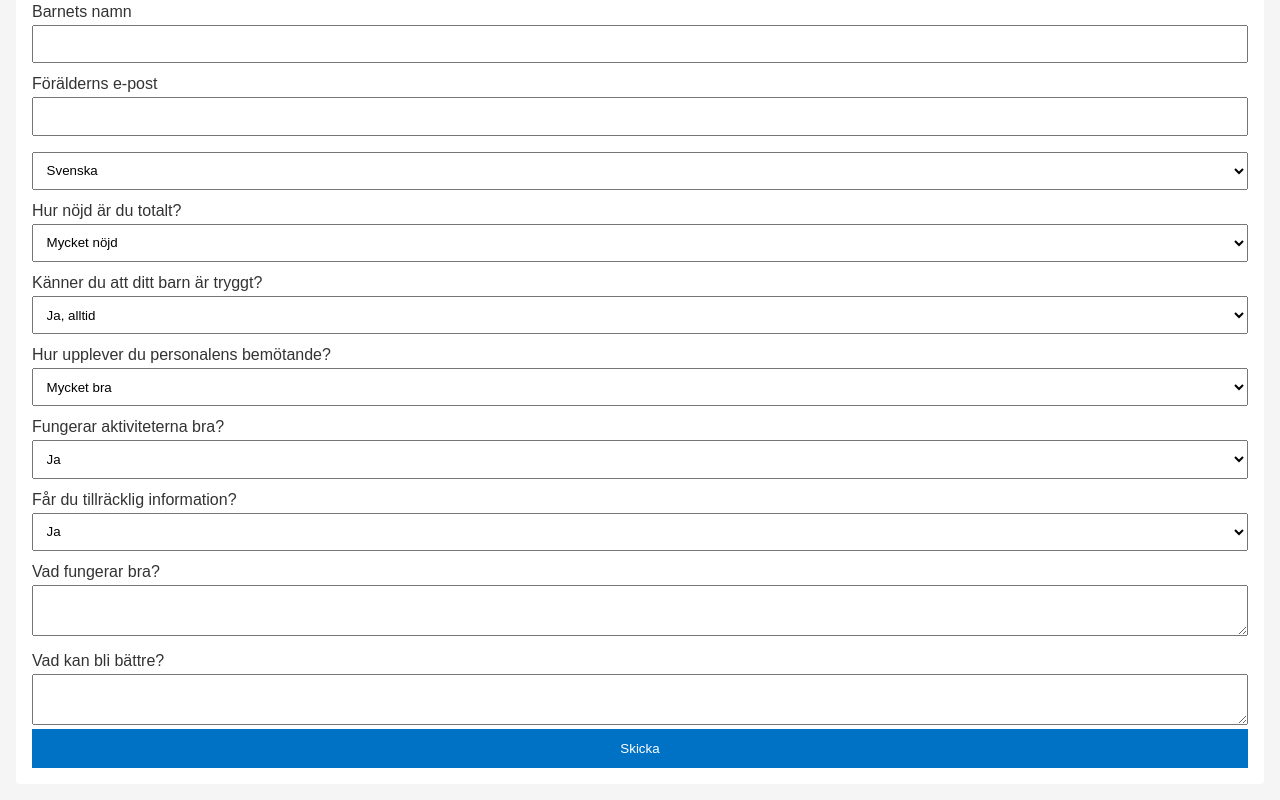
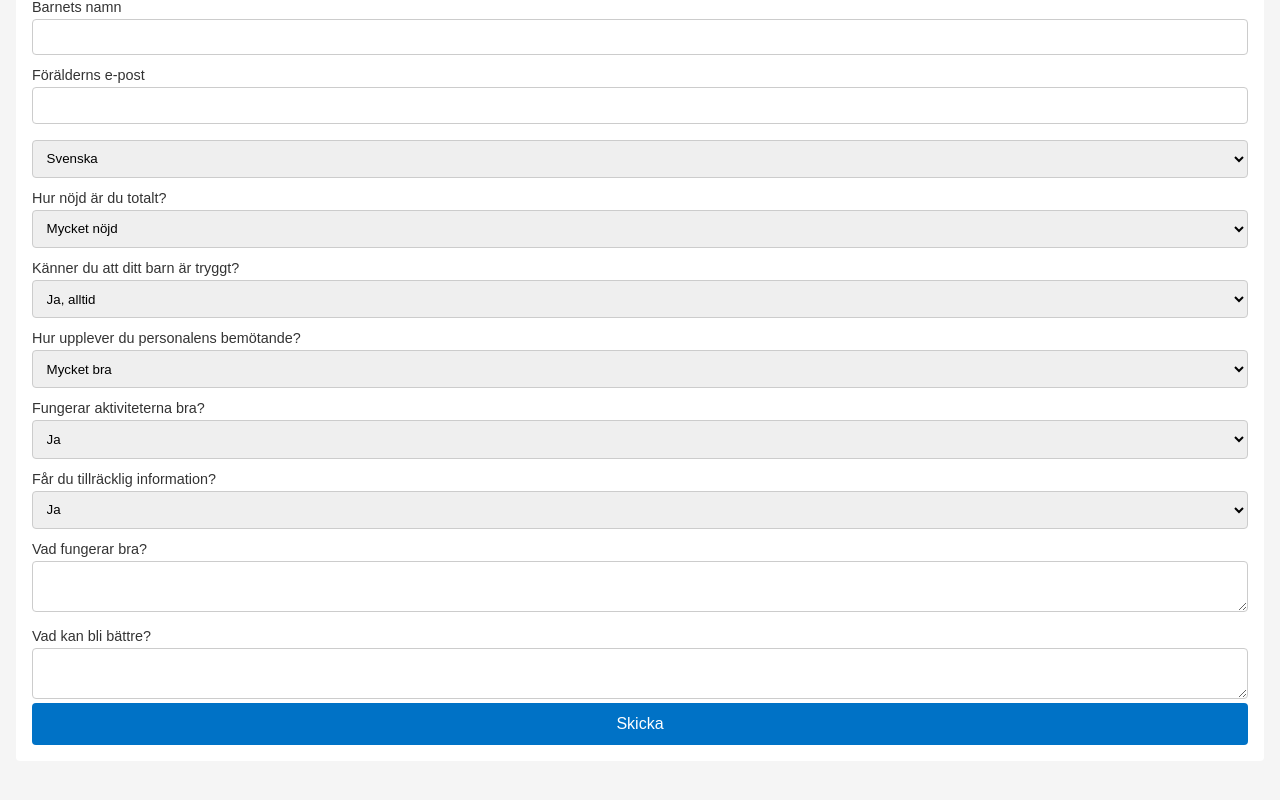
Before and after one commit to Smultronet/LOV, a plain HTML site: page index.html in a window 1280 px wide. Shown: the part 279-1079 px from the top of the page. After the commit the page ends 1056 px from the top, so only its background shows below. Drawn offline with nearby package versions, Linux system fonts and the light colour scheme.

Commit message:
Update index.html

```diff
--- a/index.html
+++ b/index.html
@@ -5,29 +5,40 @@
 <meta name="viewport" content="width=device-width,initial-scale=1">
 <title>Smultronet – Föräldraenkät</title>
 
+<!-- Firebase -->
 <script src="https://www.gstatic.com/firebasejs/9.22.2/firebase-app-compat.js"></script>
 <script src="https://www.gstatic.com/firebasejs/9.22.2/firebase-firestore-compat.js"></script>
 <script src="firebase-config.js"></script>
+
+<!-- EmailJS -->
 <script src="https://cdn.jsdelivr.net/npm/@emailjs/browser@3/dist/email.min.js"></script>
-<script>window.onload = () => emailjs.init("64vIY_pmg15yG6lYv");</script>
+<script>
+window.onload = () => emailjs.init("64vIY_pmg15yG6lYv");
+</script>
 
 <style>
-:root{--blue-1:#005AA5;--blue-2:#0072C6;--blue-3:#0094DA;--gray-1:#F5F5F5;--gray-2:#E0E0E0;--orange:#FFA726;--text:#333}
-*,*::before,*::after{box-sizing:border-box;margin:0;padding:0}
-body{font-family:"Source Sans Pro",Arial,sans-serif;background:var(--gray-1);color:var(--text)}
-header{background:var(--blue-1);color:#fff;padding:1rem;display:flex;align-items:center;gap:.75rem}
-header img{height:40px}
-.info-box,form{background:#fff;margin:1rem;padding:1rem;border-radius:4px}
-form label{display:block;margin-top:.75rem}
-form input,form select,form textarea{width:100%;padding:.6rem;margin-top:.25rem}
-button{width:100%;background:var(--blue-2);color:#fff;padding:.75rem;border:none}
-#status{text-align:center;margin:1rem;font-weight:600}
+:root {
+--blue-1:#005AA5;--blue-2:#0072C6;--blue-3:#0094DA;
+--gray-1:#F5F5F5;--gray-2:#E0E0E0;--orange:#FFA726;
+--text:#333333;
+}
+*,*::before,*::after{box-sizing:border-box;margin:0;padding:0;}
+body{font-family:"Source Sans Pro",Arial,sans-serif;background:var(--gray-1);color:var(--text);}
+header{background:var(--blue-1);color:#fff;padding:1rem;display:flex;align-items:center;gap:.75rem;}
+header img{height:40px;}
+header h1{font-size:1.25rem;}
+.info-box,form{background:#fff;margin:1rem;padding:1rem;border-radius:4px;}
+form label{display:block;margin-top:.75rem;font-size:.9rem;}
+form input,form select,form textarea{width:100%;padding:.6rem;margin-top:.25rem;border:1px solid #ccc;border-radius:4px;}
+button{width:100%;background:var(--blue-2);color:#fff;padding:.75rem;font-size:1rem;border:none;border-radius:4px;}
+button:hover{background:var(--blue-3);}
+#status{text-align:center;margin:1rem;font-weight:600;}
 </style>
 </head>
 
 <body>
 <header>
-<img src="stockholm-logo.png">
+<img src="stockholm-logo.png" alt="">
 <h1 id="pageTitle">Smultronet – Föräldraenkät</h1>
 </header>
 
@@ -37,9 +48,14 @@ button{width:100%;background:var(--blue-2);color:#fff;padding:.75rem;border:none
 </div>
 
 <form id="surveyForm">
-<label id="labelParent"></label><input name="parent" required>
-<label id="labelChild"></label><input name="child" required>
-<label id="labelEmail"></label><input name="email" type="email" required>
+<label id="labelParent"></label>
+<input name="parent" required>
+
+<label id="labelChild"></label>
+<input name="child" required>
+
+<label id="labelEmail"></label>
+<input name="email" type="email" required>
 
 <label>
 <select id="lang">
@@ -90,11 +106,99 @@ q2:["Ja, alltid","Oftast","Ibland","Nej"],
 q3:["Mycket bra","Bra","Okej","Mindre bra"],
 q4:["Ja","Delvis","Nej"],
 q5:["Ja","Delvis","Nej"]
+}},
+en:{
+pageTitle:"Smultronet – Parent Survey",
+welcomeTitle:"Hello!",
+welcomeText:"This survey helps us improve Smultronet.",
+labelParent:"Parent's name",
+labelChild:"Child's name",
+labelEmail:"Parent email",
+q1:"Overall satisfaction?",
+q2:"Does your child feel safe?",
+q3:"How is staff interaction?",
+q4:"Do activities work well?",
+q5:"Do you get enough information?",
+q6:"What works well?",
+q7:"What can improve?",
+submit:"Submit",
+opts:{
+q1:["Very satisfied","Satisfied","Neutral","Dissatisfied","Very dissatisfied"],
+q2:["Always","Often","Sometimes","No"],
+q3:["Very good","Good","Okay","Poor"],
+q4:["Yes","Partly","No"],
+q5:["Yes","Partly","No"]
+}},
+ar:{
+pageTitle:"Smultronet – استبيان أولياء الأمور",
+welcomeTitle:"مرحباً",
+welcomeText:"يساعدنا هذا الاستبيان على تحسين Smultronet.",
+labelParent:"اسم ولي الأمر",
+labelChild:"اسم الطفل",
+labelEmail:"البريد الإلكتروني",
+q1:"ما مدى رضاك العام؟",
+q2:"هل يشعر طفلك بالأمان؟",
+q3:"كيف تعامل الموظفين؟",
+q4:"هل الأنشطة جيدة؟",
+q5:"هل تحصل على معلومات كافية؟",
+q6:"ما الذي يعمل بشكل جيد؟",
+q7:"ما الذي يمكن تحسينه؟",
+submit:"إرسال",
+opts:{
+q1:["راض جداً","راض","محايد","غير راض","غير راض جداً"],
+q2:["دائماً","غالباً","أحياناً","لا"],
+q3:["ممتاز","جيد","مقبول","سيئ"],
+q4:["نعم","جزئياً","لا"],
+q5:["نعم","جزئياً","لا"]
+}},
+so:{
+pageTitle:"Smultronet – Sahanka Waalidiinta",
+welcomeTitle:"Salaan",
+welcomeText:"Sahankan wuxuu naga caawinayaa horumarinta Smultronet.",
+labelParent:"Magaca waalidka",
+labelChild:"Magaca ilmaha",
+labelEmail:"Iimaylka waalidka",
+q1:"Sidee ayaad u qanacsan tahay guud ahaan?",
+q2:"Ilmahaagu ma dareemaa ammaan?",
+q3:"Sidee tahay la macaamilka shaqaalaha?",
+q4:"Hawlaha ma shaqeeyaan si fiican?",
+q5:"Ma heshaa xog ku filan?",
+q6:"Maxaa si fiican u shaqeeya?",
+q7:"Maxaa la hagaajin karaa?",
+submit:"Dir",
+opts:{
+q1:["Aad u qanacsan","Qanacsan","Dhexdhexaad","Aan qanacsanayn","Aad u aan qanacsanayn"],
+q2:["Mar walba","Badanaa","Mararka qaar","Maya"],
+q3:["Aad u fiican","Fiican","Caadi","Liita"],
+q4:["Haa","Qayb ahaan","Maya"],
+q5:["Haa","Qayb ahaan","Maya"]
+}},
+am:{
+pageTitle:"Smultronet – የወላጅ ጥናት",
+welcomeTitle:"ሰላም",
+welcomeText:"ይህ ጥናት Smultronetን ለማሻሻል ይረዳል።",
+labelParent:"የወላጅ ስም",
+labelChild:"የልጅ ስም",
+labelEmail:"የኢሜይል አድራሻ",
+q1:"አጠቃላይ እርካታ?",
+q2:"ልጅዎ ደህንነት ያለው ይሰማዋል?",
+q3:"የሰራተኞች ባህሪ?",
+q4:"እንቅስቃሴዎች ይሰሩ?",
+q5:"በቂ መረጃ ታገኛለህ?",
+q6:"የሚሰራው ምንድን ነው?",
+q7:"ምን ሊሻሻል ይችላል?",
+submit:"ላክ",
+opts:{
+q1:["በጣም ጥሩ","ጥሩ","መካከለኛ","መጥፎ","በጣም መጥፎ"],
+q2:["ሁልጊዜ","ብዙውን ጊዜ","አንዳንድ ጊዜ","አይ"],
+q3:["በጣም ጥሩ","ጥሩ","መካከለኛ","መጥፎ"],
+q4:["አዎ","በከፊል","አይ"],
+q5:["አዎ","በከፊል","አይ"]
 }}
 };
 
 function setLang(l){
-const t=texts[l]||texts.sv;
+const t=texts[l];
 pageTitle.innerText=t.pageTitle;
 welcomeTitle.innerText=t.welcomeTitle;
 welcomeText.innerText=t.welcomeText;
@@ -111,9 +215,10 @@ q7Label.innerText=t.q7;
 submitBtn.innerText=t.submit;
 ["q1","q2","q3","q4","q5"].forEach(id=>{
 const s=document.getElementById(id);s.innerHTML="";
-t.opts[id].forEach(o=>{const op=document.createElement("option");op.text=o;s.add(op)});
+t.opts[id].forEach(o=>{const op=document.createElement("option");op.text=o;s.add(op);});
 });
 }
+
 lang.onchange=e=>setLang(e.target.value);
 setLang("sv");
 
@@ -132,8 +237,8 @@ Information: ${d.q5}
 Bra: ${d.q6}
 Bättre: ${d.q7}`;
 
-const ok=await skickaBekräftelse(d.parent,d.email,d.child,summary,d.q6+"\n"+d.q7);
-status.innerText=ok?"✅ Tack! Ditt svar är inskickat.":"⚠️ E-post kunde inte skickas.";
+const ok = await skickaBekräftelse(d.parent,d.email,d.child,summary,d.q6+"\n"+d.q7);
+status.innerText = ok ? "✅ Tack! Ditt svar är inskickat." : "⚠️ E-post kunde inte skickas.";
 surveyForm.reset();
 setLang("sv");
 };
```
